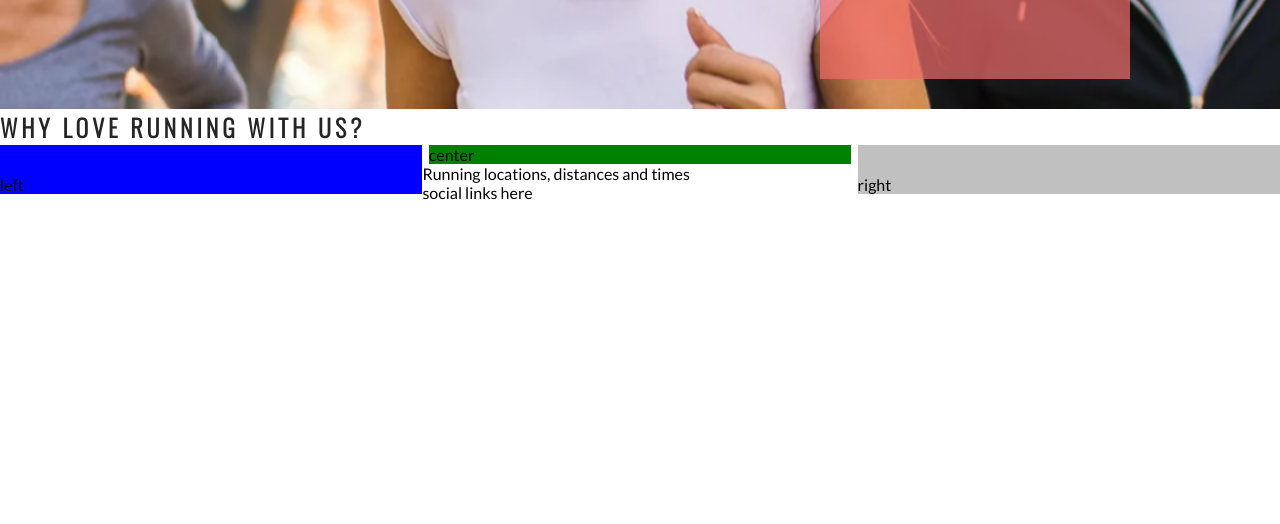
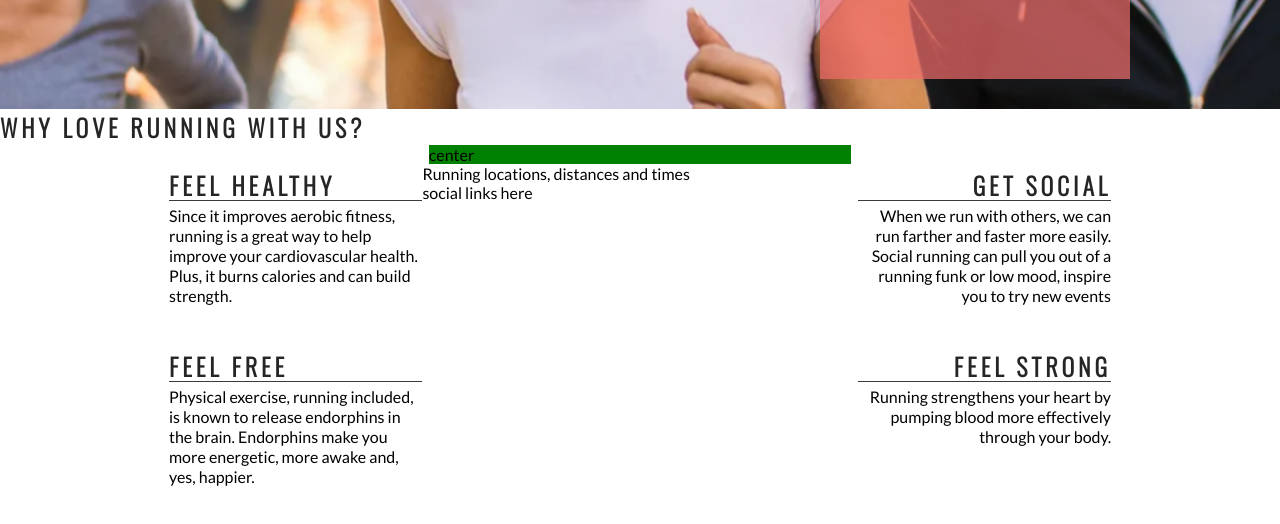
Before and after one commit to redbasel/loverunningprojectCI, a plain HTML site: page index.html in a window 1280 px wide. Shown: the part 566-1090 px from the top of the page. Before the commit the page ends 800 px from the top, so only its background shows below. Drawn offline with nearby package versions, Linux system fonts and the light colour scheme.

Commit message:
add right heading section and style

```diff
--- a/assets/css/style.css
+++ b/assets/css/style.css
@@ -123,7 +123,6 @@ h1,h2 {
     padding-top: 30px;
     width: 33%;
     float: left;
-    background-color: blue;
 
 }
 
@@ -131,7 +130,6 @@ h1,h2 {
     padding-top: 30px;
     width: 33%;
     float: right;
-    background-color: silver;
 
 }
 
@@ -141,3 +139,31 @@ h1,h2 {
     background-color: green;
 
 }
+
+.left-about-heading {
+    width: 60%;
+    float: right;
+    line-height: 20px;
+    clear: both;
+    margin-bottom: 50px;
+}
+
+.right-about-heading {
+    width: 60%;
+    float: left;
+    line-height: 20px;
+    clear: both;
+    margin-bottom: 50px;
+}
+
+hr {
+    border-top: 1px solid #3a3a3a;
+    width: 100%;
+    margin: 5px 0;
+}
+.right-about-heading h2 {
+text-align: right;
+}
+.right-about-heading p {
+    text-align: right;
+}
--- a/index.html
+++ b/index.html
@@ -37,8 +37,33 @@
     </section>
     <section id="club-ethos">
         <h1>Why love running with us?</h1>
-        <div id="left-about">left</div>
-        <div id="right-about">right</div>
+        <div id="left-about">
+            <div class="left-about-heading">
+            <h2>Feel healthy</h2>
+            <hr>
+            <p>Since it improves aerobic fitness, running is a great way to help improve your cardiovascular health. Plus, it burns calories and can build strength.</p>
+            </div>
+            <div class="left-about-heading">
+            <h2>Feel free</h2>
+            <hr>
+            <p> Physical exercise, running included, is known to release endorphins in the brain. Endorphins make you more energetic, more awake and, yes, happier. </p>
+            </div>
+        </div>
+    </div>
+        <div id="right-about">
+      <div class="right-about-heading">
+          <h2>Get Social</h2>
+          <hr>
+          <p>When we run with others, we can run farther and faster more easily. Social running can pull you out of a running funk or low mood, inspire you to try new events</p>
+      </div>
+
+    <div class="right-about-heading">
+
+    <h2>Feel Strong</h2>
+      <hr>
+      <p>Running strengthens your heart by pumping blood more effectively through your body. </p>
+    </div>
+    </div>
         <div id="center-about">center</div>
     </section>
     <section>
```
